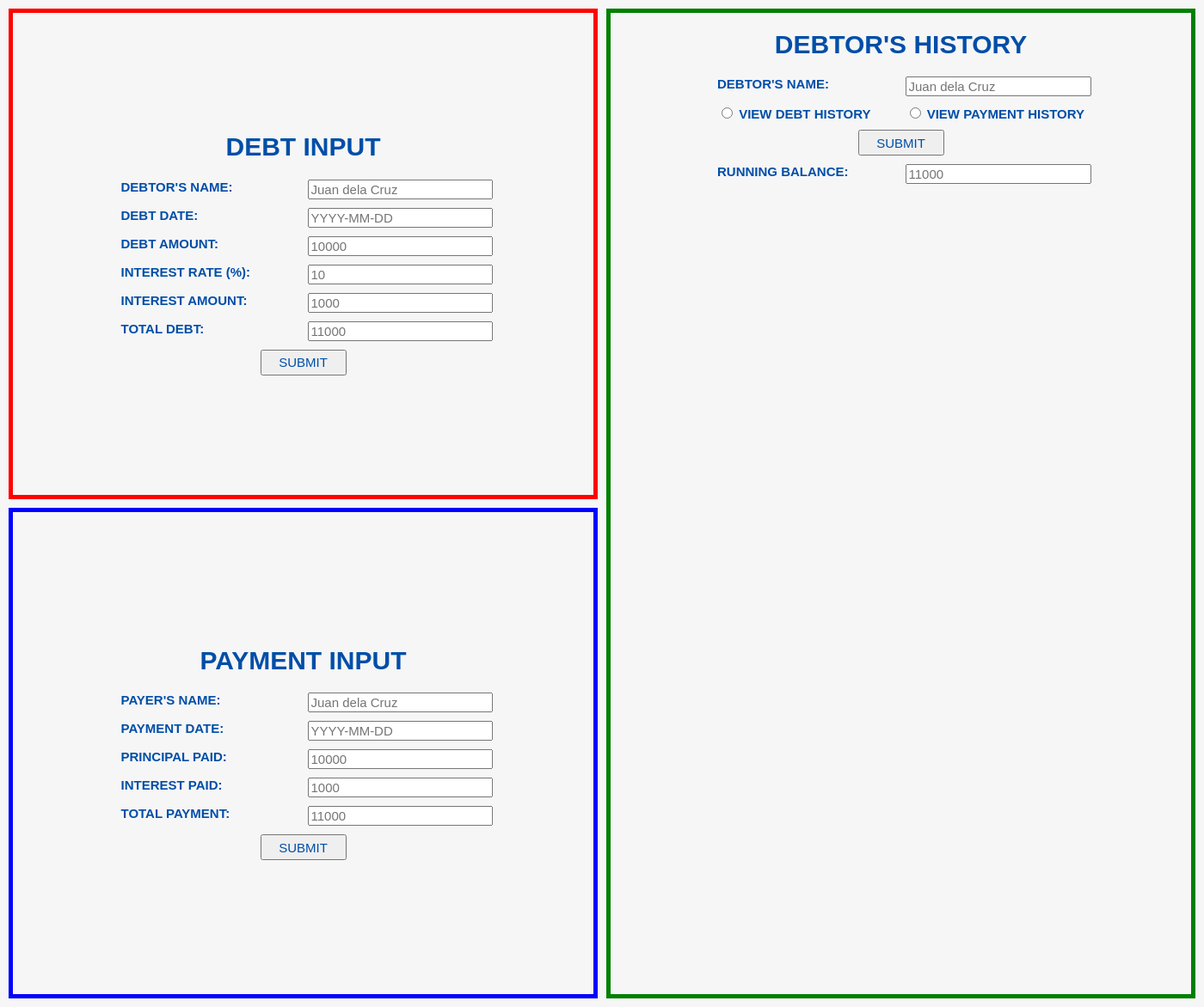
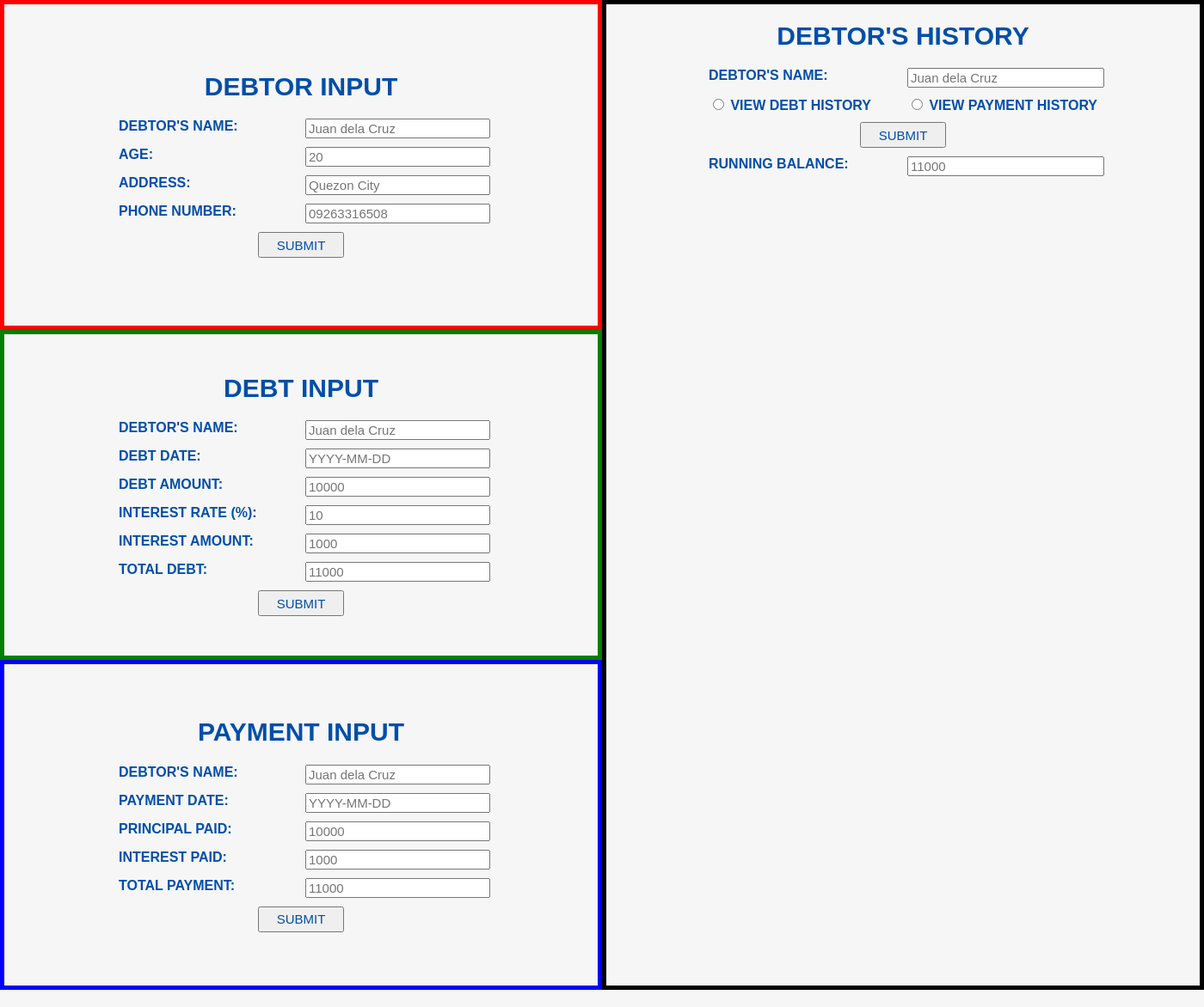
Before and after one commit to Valf2K21/Loan-Management-System, a Flask app: page / in a window 1400 px wide. Shown: the whole page at 86% size. Run offline with Flask 3, Linux system fonts and the light colour scheme.

Commit message:
ALpha v0.4.0

```diff
--- /dev/null
+++ b/database.ini
@@ -0,0 +1,5 @@
+[postgresql]
+host=localhost
+database=loan_system_db
+user=postgres
+password=valFr3d2020
--- a/functions/view_debt_history.py
+++ b/functions/view_debt_history.py
@@ -1,5 +1,5 @@
 # import dependencies
-import pyodbc
+import psycopg2
 
 # function 1: retrieve user-submitted data from view history
 def view_debt_history(hist_name):
--- a/functions/view_payment_history.py
+++ b/functions/view_payment_history.py
@@ -1,5 +1,5 @@
 # import dependencies
-import pyodbc
+import psycopg2
 
 # function 1: retrieve user-submitted data from view history
 def view_payment_history(hist_name):
--- a/main.py
+++ b/main.py
@@ -5,6 +5,7 @@ from flask import Flask, render_template, request
 
 # import user-created dependencies:
 from functions.debt_input import debt_input
+from functions.debtor_input import debtor_input
 from functions.payment_input import payment_input
 from functions.view_debt_history import view_debt_history
 from functions.view_payment_history import view_payment_history
@@ -27,8 +28,18 @@ def loan_system():
     # use request.form.get() function to retrieve value of clicked submit_button
     button_id = request.form.get('submit_button')
 
-    # if-elif conditional statements to call specific functions for debt and payment inputs, respectively
-    if button_id == 'debt_input':
+    # if-elif conditional statements to call specific functions for debtor, debt and payment inputs, respectively
+    if button_id == 'debtor_input':
+        # use request.form.get() function to retrieve data stored in specific input IDs
+        debtor_name = request.form.get('debtor_name')
+        debtor_age = request.form.get('debtor_age')
+        debtor_address = request.form.get('debtor_address')
+        debtor_phone = request.form.get('debtor_phone')
+
+        # call debtor_input() function to conduct debtor input-related data processing
+        debtor_input(debtor_name, debtor_age, debtor_address, debtor_phone)
+
+    elif button_id == 'debt_input':
         # use request.form.get() function to retrieve data stored in specific input IDs
         debt_name = request.form.get('debt_name')
         debt_date = request.form.get('debt_date')
--- a/static/style.css
+++ b/static/style.css
@@ -1,69 +1,78 @@
 body {
-    margin: 0;
     height: 100vh;
+    width: 100vw;
+    margin: 0px;
     align-items: center;
     justify-content: center;
     background-color: #F6F6F6;
     color: #004EA8;
+    font-family: Arial, Helvetica, sans-serif;
+}
+
+.inputs {
+    align-items: center;
+    justify-content: center;
+    display: flex;
+    flex-direction: column;
 }
 
 .gui {
+    height: 100vh;
+    width: 100vw;
     display: grid;
     grid-template-columns: minmax(683px, 1fr) minmax(683px, 1fr);
-    grid-template-rows: minmax(384px, 1fr) minmax(384px, 1fr);
-    grid-gap: 10px;
-    padding: 10px;
-    height: 100vh;
+    grid-template-rows: minmax(768px, 1fr);
 }
 
-.gui>.debt_input {
+.gui>.input_records {
     /* styles for container's physical dimensions and position */
     grid-column: 1 / 2;
+    grid-row: 1 / 1;
+    display: grid;
+    grid-template-columns: minmax(663px, 1fr);
+    grid-template-rows: minmax(384px, 1fr) minmax(384px, 1fr) minmax(384px, 1fr);
+    overflow: auto;
+}
+
+.gui>.input_records>.debtor_input {
+    /* styles for container's physical dimensions and position */
+    grid-column: 1 / 1;
     grid-row: 1 / 2;
     /* styles for container's aesthetic design and its children */
-    justify-content: center;
-    align-items: center;
-    display: flex;
-    flex-direction: column;
-    padding: 20px;
     border: 5px solid red;
-    font-family: Arial, Helvetica, sans-serif;
-    font-size: 15px;
 }
 
-.gui>.payment_input {
+.gui>.input_records>.debt_input {
     /* styles for container's physical dimensions and position */
-    grid-column: 1 / 2;
-    grid-row: 2 / 2;
+    grid-column: 1 / 1;
+    grid-row: 2 / 3;
     /* styles for container's aesthetic design and its children */
-    justify-content: center;
-    align-items: center;
-    display: flex;
-    flex-direction: column;
-    padding: 20px;
+    border: 5px solid green;
+}
+
+.gui>.input_records>.payment_input {
+    /* styles for container's physical dimensions and position */
+    grid-column: 1 / 1;
+    grid-row: 3 / 4;
+    /* styles for container's aesthetic design and its children */
     border: 5px solid blue;
-    font-family: Arial, Helvetica, sans-serif;
-    font-size: 15px;
 }
 
 .gui>.view_history {
     /* styles for container's physical dimensions and position */
     grid-column: 2 / 3;
-    grid-row: 1 / 3;
+    grid-row: 1 / 1;
     display: grid;
     grid-template-columns: minmax(663px, 1fr);
     grid-template-rows: minmax(256px, 0.33fr) minmax(512px, 0.66fr);
     grid-gap: 10px;
-    padding: 0px;
 
     /* styles for container's aesthetic design and its children */
     align-items: center;
     display: flex;
     flex-direction: column;
     padding: 20px;
-    border: 5px solid green;
-    font-family: Arial, Helvetica, sans-serif;
-    font-size: 15px;
+    border: 5px solid black;
 }
 
 .gui>.view_history>.history_input {
@@ -80,8 +89,6 @@ body {
     align-items: center;
     display: flex;
     flex-direction: column;
-    font-family: Arial, Helvetica, sans-serif;
-    font-size: 15px;
     overflow: auto;
 }
 
--- a/templates/base.html
+++ b/templates/base.html
@@ -14,8 +14,28 @@
     <body>
         <!-- main container for grid purposes -->
         <div class="gui">
+            <!-- container placed on entire left half for inputting records -->
+            <div class="input_records">
+                <!-- container placed on upper left half  for inputting debtor records -->
+                <div class="debtor_input inputs">
+                    <!-- header for debtor container -->
+                    <h1>DEBTOR INPUT</h1>
+                    <!-- input field for debtor details -->
+                    <form action="#" method="POST">
+                        <label for="debtor_name">DEBTOR'S NAME: </label>
+                        <input type="text" id="debtor_name" name="debtor_name" placeholder="Juan dela Cruz" pattern="[A-Za-z\s]+" required>
+                        <label for="debtor_age">AGE: </label>
+                        <input type="text" id="debtor_age" name="debtor_age" placeholder="20" pattern="^\d+$"
+                            required>
+                        <label for="debtor_address">ADDRESS: </label>
+                        <input type="text" id="debtor_address" name="debtor_address" placeholder="Quezon City" pattern="[A-Za-z\s]+" required>
+                        <label for="debtor_phone">PHONE NUMBER: </label>
+                        <input type="text" id="debtor_phone" name="debtor_phone" placeholder="09263316508" pattern="^\d+$" required>
+                        <button type="submit" name="submit_button" value="debtor_input">SUBMIT</button>
+                    </form>
+                </div>
                 <!-- container placed on upper left half  for inputting debt records -->
-            <div class="debt_input">
+                <div class="debt_input inputs">
                     <!-- header for debt container -->
                     <h1>DEBT INPUT</h1>
                     <!-- input field for debt details -->
@@ -36,12 +56,12 @@
                     </form>
                 </div>
                 <!-- container placed on lower left half for inputting payment records -->
-            <div class="payment_input">
+                <div class="payment_input inputs">
                     <!-- header for payment container -->
                     <h1>PAYMENT INPUT</h1>
                     <!-- input field for payment details -->
                     <form action="#" method="POST">
-                    <label for="pay_name">PAYER'S NAME: </label>
+                        <label for="pay_name">DEBTOR'S NAME: </label>
                         <input type="text" id="pay_name" name="pay_name" placeholder="Juan dela Cruz" pattern="[A-Za-z\s]+" required>
                         <label for="pay_date">PAYMENT DATE: </label>
                         <input type="text" id="pay_date" name="pay_date" placeholder="YYYY-MM-DD" pattern="^\d{4}-\d{2}-\d{2}$" required>
@@ -53,6 +73,7 @@
                         <input type="text" id="pay_total" name="pay_total" placeholder="11000" pattern="^\d+$" required>
                         <button type="submit" name="submit_button" value="payment_input">SUBMIT</button>
                     </form>
+                </div>
             </div>
             <!-- container placed on entire right half for viewing debtor's debt and payment history -->
             <div class="view_history">
```
Also changed, not shown: functions/config.py (added, +33 -0 lines), functions/debt_input.py (+11 -34 lines), functions/debtor_input.py (added, +37 -0 lines), functions/payment_input.py (+17 -5 lines). Lines whose indentation alone changed are shown as unchanged.
